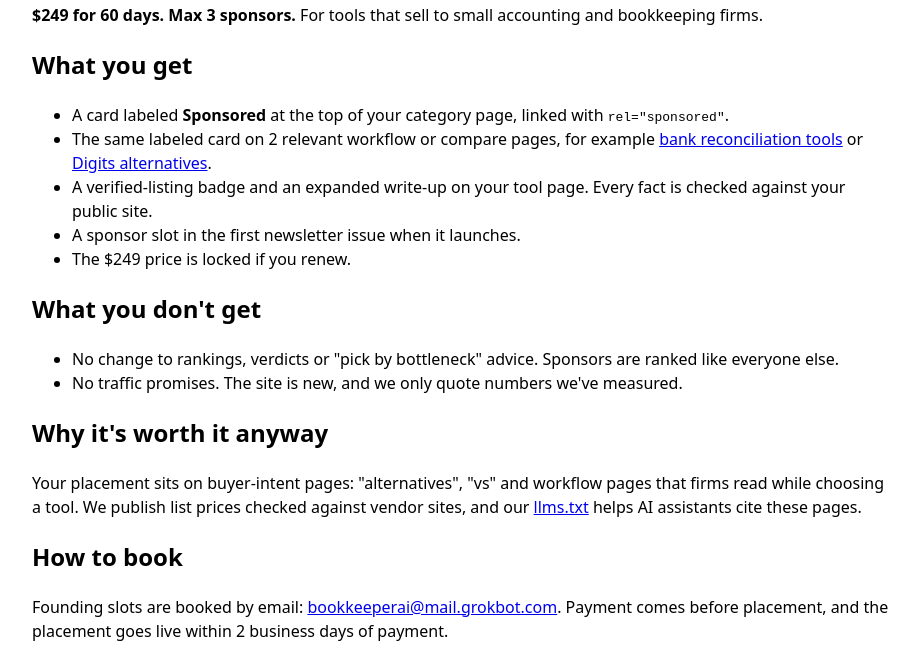
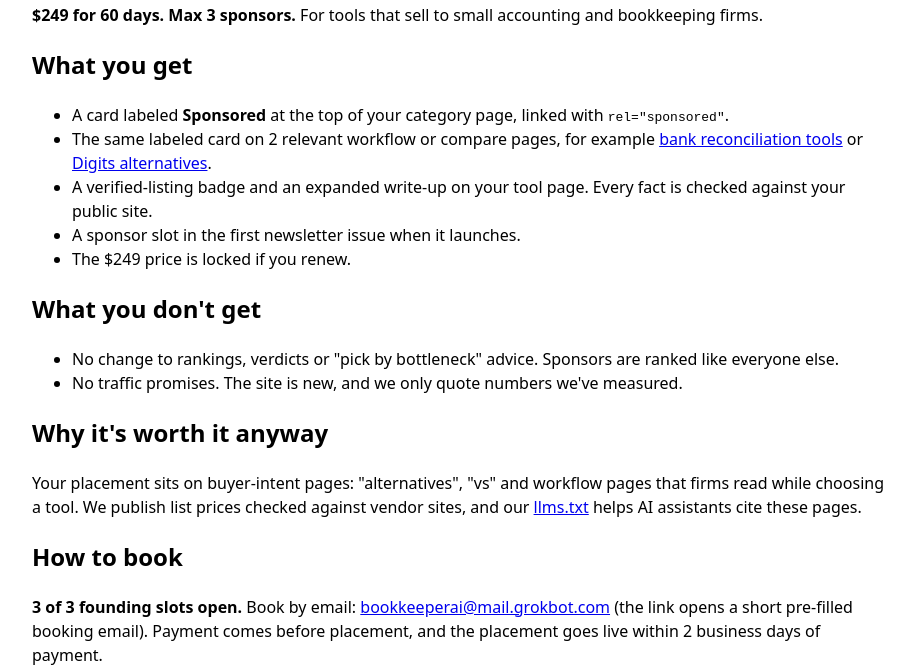
Before and after one commit to biff-cloud/bookkeeper-ai, an Astro site: page /bookkeeper-ai/sponsor in a window 1280 px wide. Shown: the part 128-798 px from the top of the page, without its empty margins (178-1097 px from the left). Built offline with nearby package versions, Linux system fonts and the light colour scheme; Astro itself is replaced by a stand-in of ours.

Commit message:
sponsor: pre-filled booking mailto + slots-open line

```diff
--- a/src/pages/sponsor.astro
+++ b/src/pages/sponsor.astro
@@ -1,6 +1,7 @@
 ---
 import Base from '../layouts/Base.astro';
 const base = import.meta.env.BASE_URL.replace(/\/$/, '');
+const booking = 'mailto:bookkeeperai@mail.grokbot.com?subject=' + encodeURIComponent('Founding sponsor booking ($249, 60 days)') + '&body=' + encodeURIComponent('Tool name:\nTool URL:\nCategory page you want:\n2 compare/workflow pages you want (optional):\nBilling contact:\n');
 ---
 <Base title="Founding sponsor: $249 for 60 days | Bookkeeper AI" description="One sponsor offer for vendors selling to small bookkeeping firms: labeled placement on category and buyer-intent compare pages for 60 days. Max 3 sponsors. Rankings never change.">
 <h1>Founding sponsor</h1>
@@ -29,7 +30,7 @@ const base = import.meta.env.BASE_URL.replace(/\/$/, '');
 <p>Your placement sits on buyer-intent pages: "alternatives", "vs" and workflow pages that firms read while choosing a tool. We publish list prices checked against vendor sites, and our <a href={`${base}/llms.txt`}>llms.txt</a> helps AI assistants cite these pages.</p>
 
 <h2>How to book</h2>
-<p>Founding slots are booked by email: <a href="mailto:bookkeeperai@mail.grokbot.com">bookkeeperai@mail.grokbot.com</a>. Payment comes before placement, and the placement goes live within 2 business days of payment.</p>
+<p><b>3 of 3 founding slots open.</b> Book by email: <a href={booking}>bookkeeperai@mail.grokbot.com</a> (the link opens a short pre-filled booking email). Payment comes before placement, and the placement goes live within 2 business days of payment.</p>
 
 <h2>Just want a free listing?</h2>
 <p>Free listings are always open and go through the same editorial review. <a href="https://github.com/biff-cloud/bookkeeper-ai/issues/new?title=Tool%20submission:%20">Submit a tool</a> with its name, URL and pricing page, or email <a href="mailto:bookkeeperai@mail.grokbot.com">bookkeeperai@mail.grokbot.com</a>.</p>
```
